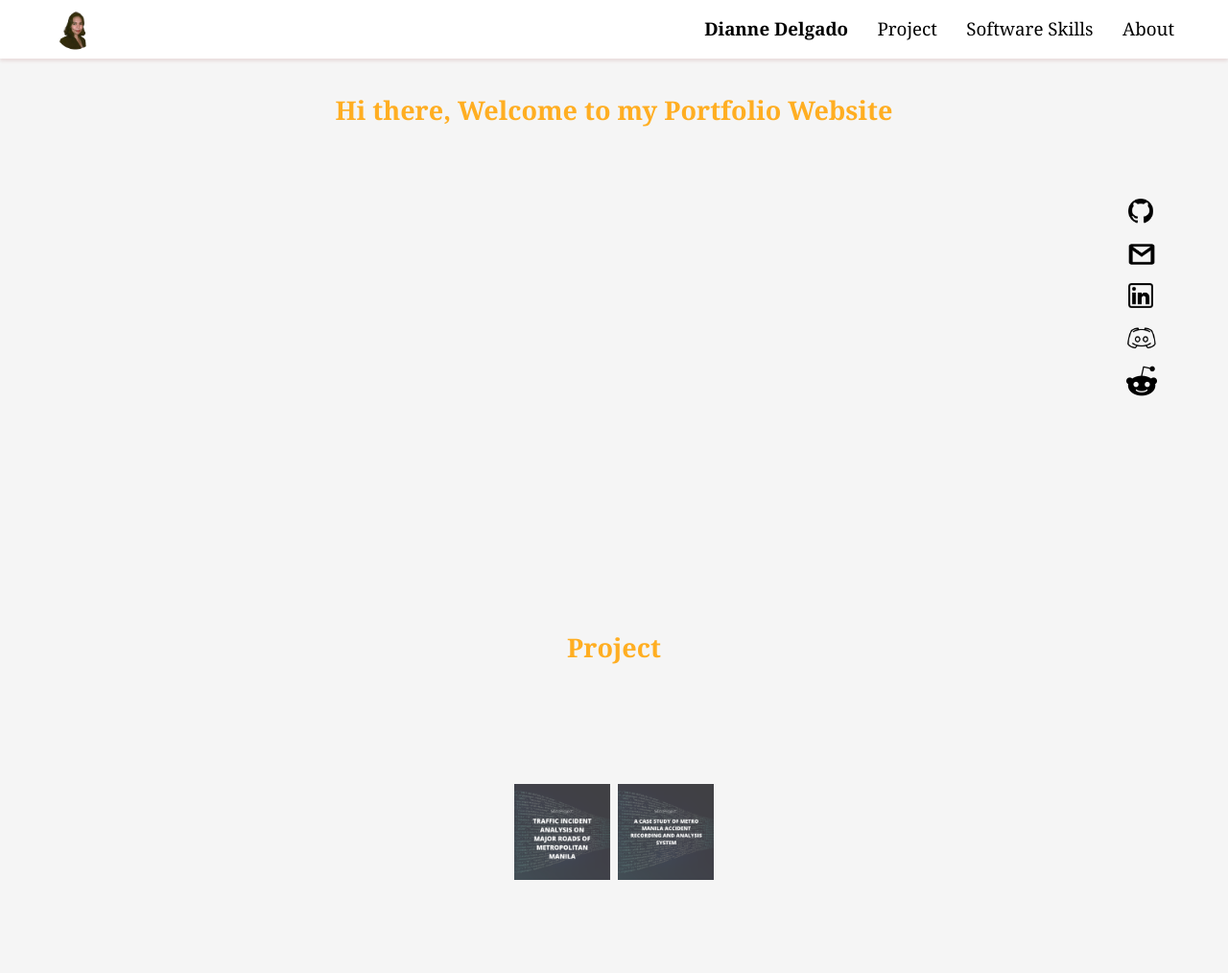
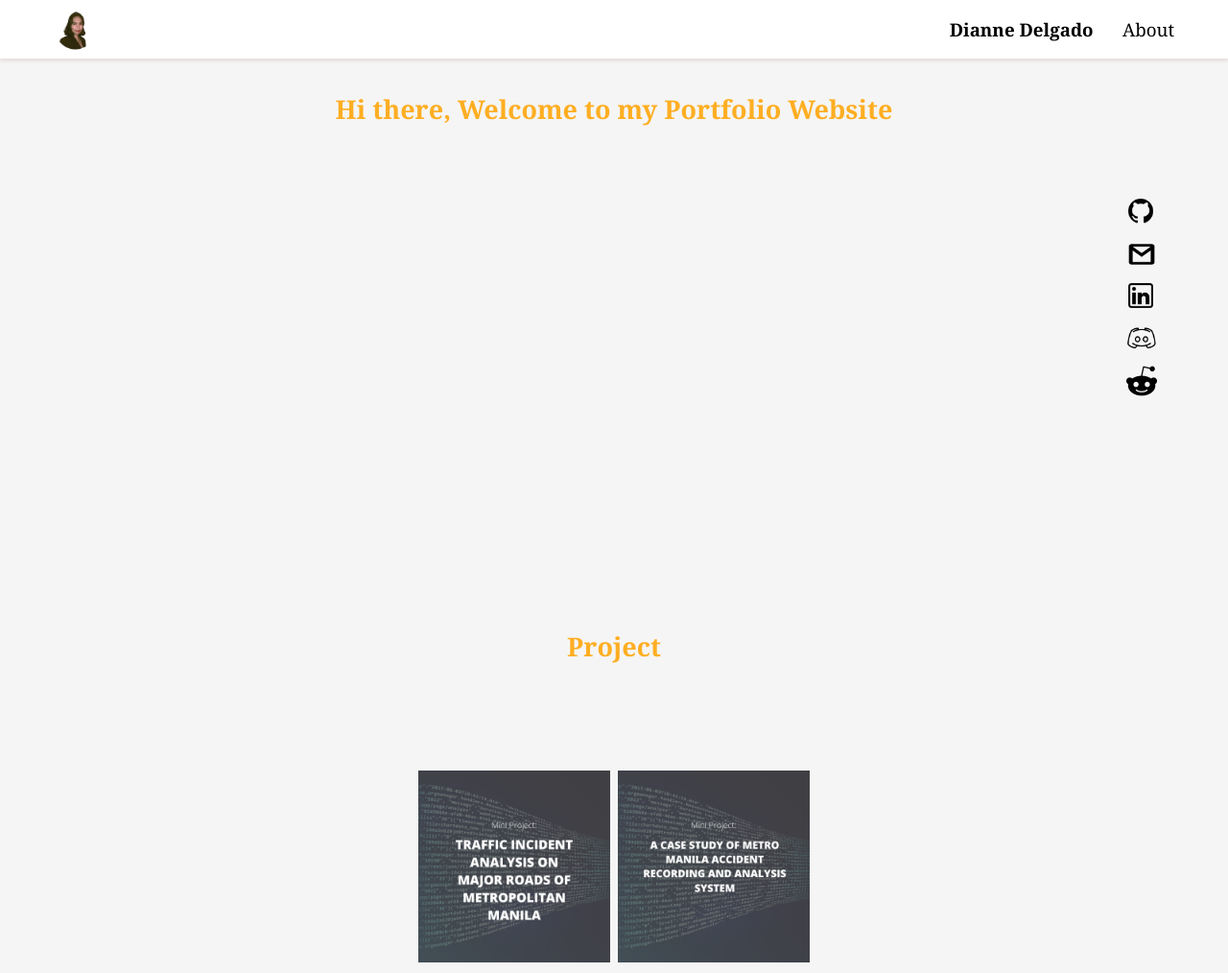
Before and after one commit to Dayangchii/Dev_Portfolio_dadelgado, a plain HTML site: page index.html in a window 1280 px wide. Shown: the top 1014 px of the page at 96% size. Drawn offline with Linux system fonts and the light colour scheme.

Commit message:
modify index.css index.html

```diff
--- a/index.css
+++ b/index.css
@@ -77,8 +77,9 @@ body {
   display:block;
   font-family: Georgia, 'Times New Roman', Times, serif;
   font-size: 15px;
-  line-height: 1.5;
+  line-height: -96;
   color:orange;
+  margin: 10;
 }
 
 nav {
@@ -95,7 +96,9 @@ nav {
   box-shadow: 0 3px 3px rgba(138, 35, 35, 0.1);
 
 }
-
+img {
+  position:relative;
+}
 .sidebar{
   position: right;
 }
@@ -116,6 +119,7 @@ nav ul {
 nav ul li {
   font-size: smaller;
   font-weight: 200;
+  text-align: center;
 }
 nav a:hover{
   color: orange;
@@ -169,6 +173,7 @@ h1{
     height: 500px;
     padding: 1.5rem 1.5rem;
     margin: 60px;
+    color: #323232;
 }
 
 .footer{
--- a/index.html
+++ b/index.html
@@ -21,8 +21,6 @@
                 <ul class="navigation">
                         <li><b>Dianne Delgado</b></li>
                         <ul class="navigation">
-                            <li><a href="#Project" class="nav-link">Project</a></li>
-                            <li><a href="#Software Skills" class="nav-link">Software Skills</a></li>
                             <li><a href="#About" class="nav-link">About</a></li>
                           </ul>
                     </nav>
@@ -73,8 +71,8 @@
                            <b>
                                     Project
                                     <b><br><br><br><br>
-                                        <img src="/images/A CASE STUDY OF METRO MANILA ACCIDENT RECORDING AND ANALYSIS SYSTEM (1).png" alt="" width="100">
-                                    <img src="/images/A CASE STUDY OF METRO MANILA ACCIDENT RECORDING AND ANALYSIS SYSTEM.png" alt="" width="100">
+                                        <img src="/images/A CASE STUDY OF METRO MANILA ACCIDENT RECORDING AND ANALYSIS SYSTEM (1).png" alt="" width="200">
+                                    <img src="/images/A CASE STUDY OF METRO MANILA ACCIDENT RECORDING AND ANALYSIS SYSTEM.png" alt="" width="200">
                             </b>
                         </h1>
                     </li>
```
